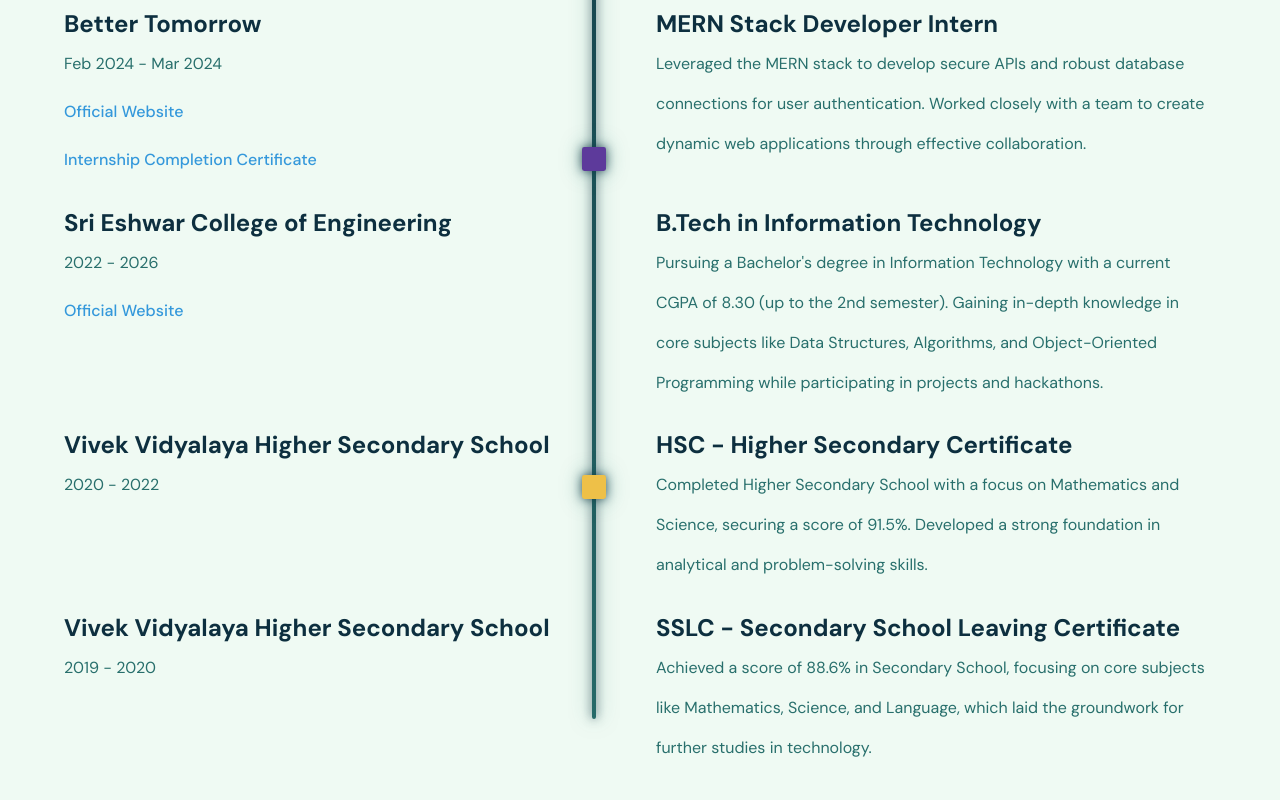
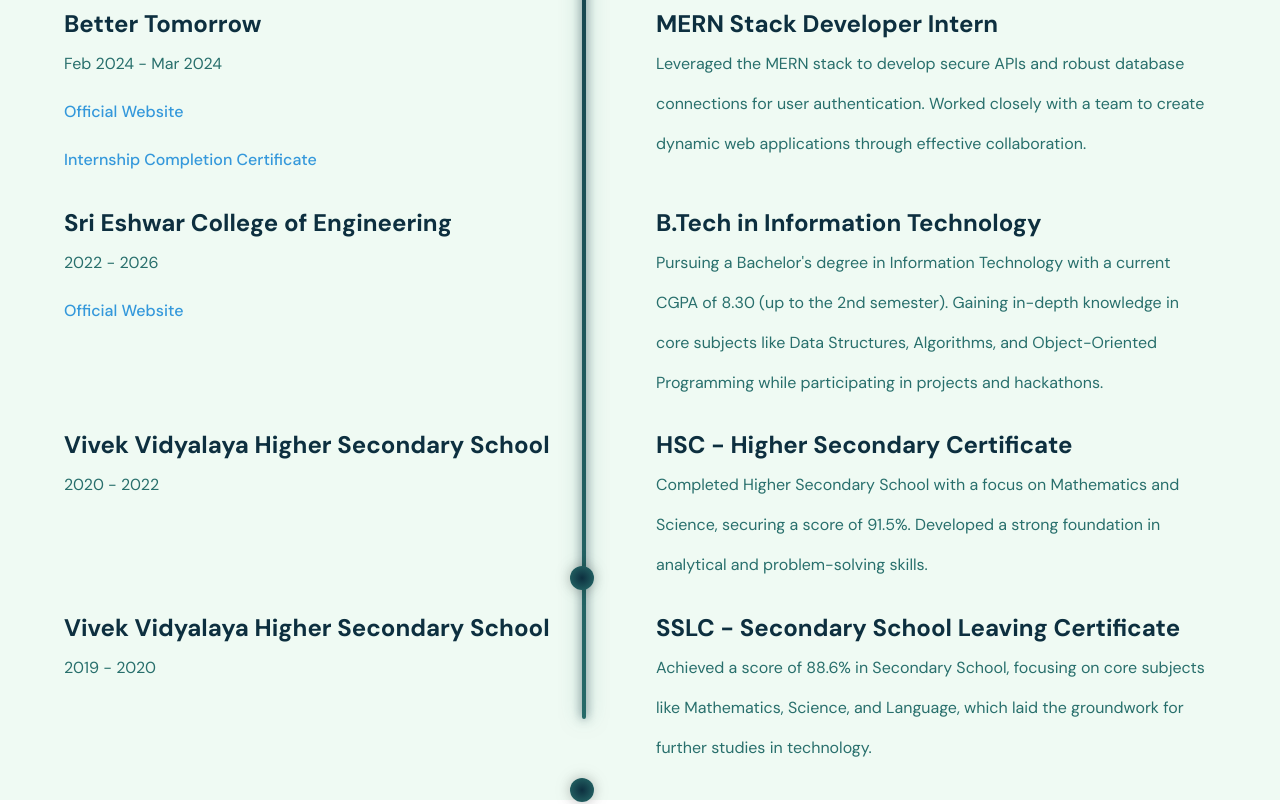
Before and after one commit to kamalnath69/Portfolio, a React (Vite) app: page / in a window 1280 px wide. Shown: the part 2160-2964 px from the top of the page. Built offline with nearby package versions, Linux system fonts and the light colour scheme.

Commit message:
Latest push 2

```diff
--- a/src/components/Work/Work.jsx
+++ b/src/components/Work/Work.jsx
@@ -1,10 +1,50 @@
-import React from "react";
+import React, { useEffect, useState } from "react";
+import { motion } from "framer-motion";
 import { workExp } from "../../utils/data";
 import css from "./Work.module.scss";
-import {motion} from 'framer-motion';
 import { fadeIn, staggerChildren, textVariant2, zoomIn } from "../../utils/motion";
 
 const Work = () => {
+  const [positions, setPositions] = useState([0, 50, 100]); // Starting positions of circles
+  const [directions, setDirections] = useState([1, -1, 1]); // Directions of movement (1 = down, -1 = up)
+
+  // Handle circle movement and collision detection
+  useEffect(() => {
+    const interval = setInterval(() => {
+      setPositions((prevPositions) => {
+        return prevPositions.map((pos, i) => {
+          // Move the circle
+          let newPos = pos + directions[i] * 2; // Move by 2% each tick
+
+          // Check if the circle collides with others or the boundaries
+          if (newPos <= 0 || newPos >= 100) {
+            setDirections((prevDirections) => {
+              const newDirections = [...prevDirections];
+              newDirections[i] = -newDirections[i]; // Reverse direction on boundary
+              return newDirections;
+            });
+          }
+
+          // Check for collisions with other circles
+          prevPositions.forEach((otherPos, j) => {
+            if (i !== j && Math.abs(newPos - otherPos) < 5) { // If positions are within 5% of each other
+              setDirections((prevDirections) => {
+                const newDirections = [...prevDirections];
+                newDirections[i] = -newDirections[i]; // Reverse direction on collision
+                newDirections[j] = -newDirections[j];
+                return newDirections;
+              });
+            }
+          });
+
+          return newPos;
+        });
+      });
+    }, 100); // Adjust the speed of the movement
+
+    return () => clearInterval(interval);
+  }, [positions, directions]);
+
   return (
     <motion.section
       variants={staggerChildren}
@@ -15,7 +55,6 @@ const Work = () => {
     >
       <a className="anchor" id="work"></a>
       <div className={`innerWidth flexCenter ${css.container}`}>
-        {/* heading */}
         <span className="primaryText yPaddings">My Education and Experience</span>
 
         <div className={`flexCenter ${css.experiences}`}>
@@ -45,9 +84,11 @@ const Work = () => {
 
           <motion.div variants={zoomIn(1, 1)} className={css.progressbar}>
             <motion.div variants={fadeIn("down", "tween", 2, 1.5)} className={css.line}></motion.div>
-            <div><div className={css.circle} style={{ background: "#FF6F61" }}></div></div>
-            <div><div className={css.circle} style={{ background: "#5D3A9B" }}></div></div>
-            <div><div className={css.circle} style={{ background: "#EEC048" }}></div></div>
+            {positions.map((pos, i) => (
+              <div key={i} style={{ top: `${pos}%` }}>
+                <div className={css.circle}></div>
+              </div>
+            ))}
           </motion.div>
         </div>
       </div>
--- a/src/components/Work/Work.module.scss
+++ b/src/components/Work/Work.module.scss
@@ -50,7 +50,6 @@
         gap: 1.4rem;
         left: 45%;
 
-        // Progress line with colors matching the website's palette
         .line {
           position: absolute;
           height: 95%;
@@ -65,114 +64,56 @@
           box-shadow: 0px 0px 10px rgba(13, 47, 63, 0.7), 0px 0px 20px rgba(40, 111, 108, 0.5);
         }
 
-        // Circles with updated colors and effects
-        > div {
-          flex: 1;.wrapper {
-            .container {
-              flex-direction: column;
-              gap: 2rem;
-
-              .experiences {
-                width: 100%;
-                flex-direction: column;
-                gap: 1.4rem;
-                position: relative;
-
-                .exp {
-                  width: 100%;
-                  justify-content: space-between;
-                  line-height: 40px;
-                  align-items: flex-start;
-
-                  > div {
-                    flex: 1;
-                  }
-
-                  .role {
-                    margin-left: 2rem;
-                  }
-
-                  .link {
-                    display: inline-block;
-                    margin-top: 0.5rem;
-                    color: #3498db;
-                    text-decoration: none;
-                    font-weight: 500;
-
-                    &:hover {
-                      text-decoration: underline;
-                      color: #2c82c9;
-                    }
-                  }
-                }
-
-                .progressbar {
-                  position: absolute;
-                  height: 100%;
-                  display: flex;
-                  flex-direction: column;
-                  gap: 1.4rem;
-                  left: 45%;
-
-                  // Progress line with updated color palette matching purple and yellow theme
-                  .line {
-                    position: absolute;
-                    height: 95%;
-                    width: 4px;
-                    background: linear-gradient(180deg, #8A2BE2, #FFD700, #9370DB);  /* Updated Gradient */
-                    background-size: 100% 300%;
-                    background-position: 0 0;
-                    animation: gradientFlow 3s ease-in-out infinite;
-                    left: 42%;
-                    z-index: 1;
-                    border-radius: 8px;
-                    box-shadow: 0px 0px 10px rgba(138, 43, 226, 0.7), 0px 0px 20px rgba(255, 215, 0, 0.5);  /* Updated Shadow */
-                  }
-
-                  // Circles with updated background colors and glow effects
         > div {
           flex: 1;
           padding-top: 0.8rem;
           z-index: 2;
+          position: absolute;
+          width: 100%;
+        }
 
         .circle {
-                      border-radius: 10%;
+          border-radius: 50%;
           width: 1.5rem;
           height: 1.5rem;
           display: flex;
           justify-content: center;
           align-items: center;
           box-shadow: 0 0 12px rgba(0, 0, 0, 0.2), 0 0 20px rgba(0, 0, 0, 0.1);
-                      transition: transform 0.4s ease, box-shadow 0.4s ease;
+          position: absolute;
+          left: calc(50% - 0.75rem);
+          animation: moveUpDown 4s linear infinite;
 
-                      &:hover {
-                        transform: scale(1.3);
-                        box-shadow: 0 0 16px rgba(0, 0, 0, 0.3), 0 0 30px rgba(255, 255, 255, 0.4);
-                      }
-
-                      // Different circle styles with matching purple and yellow palette
           &:nth-child(1) {
-                        background: radial-gradient(circle, #8A2BE2, #9370DB);  /* Darker Purple */
-                        box-shadow: 0 0 10px rgba(138, 43, 226, 0.7), 0 0 20px rgba(147, 112, 219, 0.5);  /* Purple Shadow */
+            background: radial-gradient(circle, #0D2F3F, #286F6C);
+            top: 10%;
           }
 
           &:nth-child(2) {
-                        background: radial-gradient(circle, #FFD700, #FFFACD);  /* Yellow */
-                        box-shadow: 0 0 10px rgba(255, 215, 0, 0.7), 0 0 20px rgba(255, 250, 205, 0.5);  /* Yellow Glow */
+            background: radial-gradient(circle, #286F6C, #E7E7E7);
+            top: 50%;
           }
 
           &:nth-child(3) {
-                        background: radial-gradient(circle, #9370DB, #E6E6FA);  /* Lighter Purple */
-                        box-shadow: 0 0 10px rgba(147, 112, 219, 0.7), 0 0 20px rgba(230, 230, 250, 0.5);  /* Light Purple Glow */
-                      }
-                    }
-                  }
-                }
+            background: radial-gradient(circle, #E7E7E7, #0D2F3F);
+            top: 90%;
           }
         }
       }
 
-          // Keyframe animation for the gradient flow in the progress line
+      // Keyframes for up and down movement of the circles
+      @keyframes moveUpDown {
+        0% {
+          top: 0%;
+        }
+        50% {
+          top: 100%;
+        }
+        100% {
+          top: 0%;
+        }
+      }
+
       @keyframes gradientFlow {
         0% {
           background-position: 0 0;
@@ -184,56 +125,6 @@
           background-position: 0 0;
         }
       }
-
-          padding-top: 0.8rem;
-          z-index: 2;
-
-          .circle {
-            border-radius: 10%;
-            width: 1.5rem;
-            height: 1.5rem;
-            display: flex;
-            justify-content: center;
-            align-items: center;
-            box-shadow: 0 0 12px rgba(0, 0, 0, 0.2), 0 0 20px rgba(0, 0, 0, 0.1);
-            transition: transform 0.4s ease, box-shadow 0.4s ease;
-
-            &:hover {
-              transform: scale(1.1);
-              box-shadow: 0 0 16px rgba(0, 0, 0, 0.3), 0 0 30px rgba(255, 255, 255, 0.4);
-            }
-
-            // Different styles for each circle using gradients based on the website colors
-            &:nth-child(1) {
-              background: radial-gradient(circle, #0D2F3F, #286F6C);
-              box-shadow: 0 0 10px rgba(13, 47, 63, 0.7), 0 0 20px rgba(40, 111, 108, 0.5);
-            }
-
-            &:nth-child(2) {
-              background: radial-gradient(circle, #286F6C, #E7E7E7);
-              box-shadow: 0 0 10px rgba(40, 111, 108, 0.7), 0 0 20px rgba(231, 231, 231, 0.5);
-            }
-
-            &:nth-child(3) {
-              background: radial-gradient(circle, #E7E7E7, #0D2F3F);
-              box-shadow: 0 0 10px rgba(231, 231, 231, 0.7), 0 0 20px rgba(13, 47, 63, 0.5);
     }
   }
 }
-      }
-    }
-  }
-}
-
-// Keyframe animation for the gradient flow in the progress line
-@keyframes gradientFlow {
-  0% {
-    background-position: 0 0;
-  }
-  50% {
-    background-position: 0 100%;
-  }
-  100% {
-    background-position: 0 0;
-  }
-}
```
Lines whose indentation alone changed are shown as unchanged.
